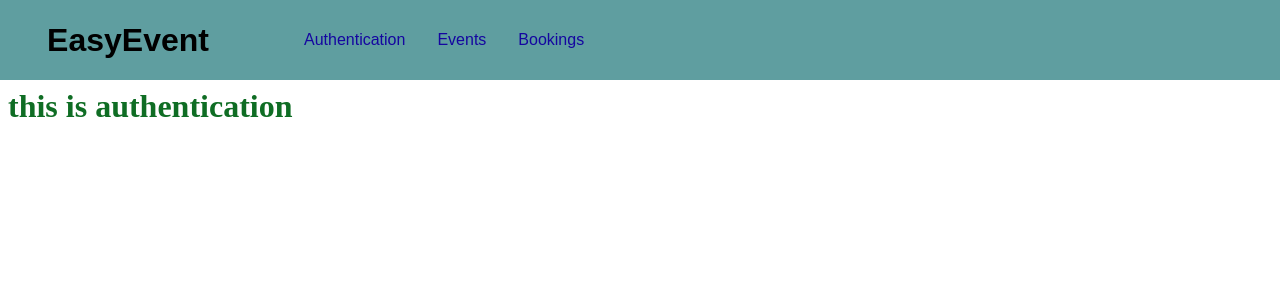
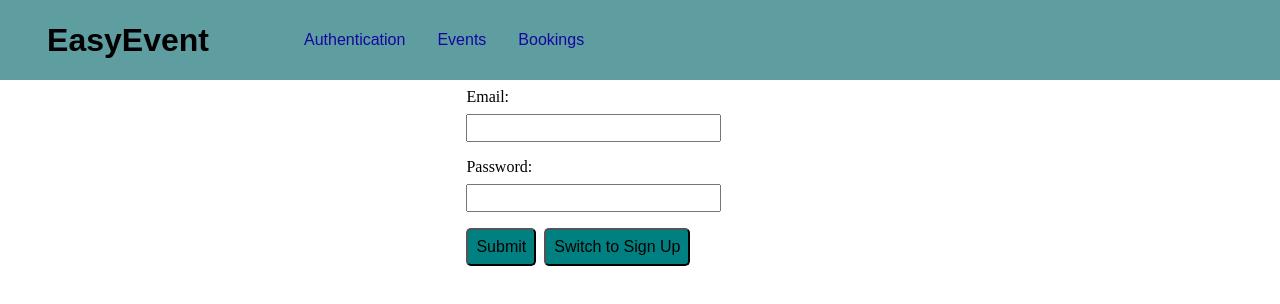
Before and after one commit to leilei180827/MERN-GraphQL, a React (Create React App) app in the folder frontend/: page /auth in a window 1280 px wide. Shown: the top 304 px of the page. Built offline with nearby package versions, Linux system fonts and the light colour scheme.

Commit message:
createUser frontend and backend

```diff
--- a/frontend/package.json
+++ b/frontend/package.json
@@ -31,5 +31,6 @@
       "last 1 firefox version",
       "last 1 safari version"
     ]
-  }
+  },
+  "proxy": "http://localhost:5000"
 }
--- /dev/null
+++ b/frontend/src/pages/authentication/authentication.css
@@ -0,0 +1,31 @@
+form {
+  margin: auto;
+  width: 30%;
+  margin-top: 11vh;
+}
+.form-group {
+  margin: 1rem;
+}
+.form-group label,
+.form-group input {
+  display: block;
+  margin-bottom: 0.5rem;
+}
+
+.form-group input {
+  font-size: 1.2rem;
+  margin-bottom: 0;
+}
+.form-group button {
+  font-size: 1rem;
+  border-radius: 5px;
+  background-color: teal;
+  color: #000;
+  padding: 0.5rem;
+  margin-right: 0.5rem;
+  cursor: pointer;
+}
+.form-group button:hover {
+  background-color: rgb(6, 100, 100);
+  color: #fff;
+}
--- a/frontend/src/pages/authentication/authentication.js
+++ b/frontend/src/pages/authentication/authentication.js
@@ -1,6 +1,51 @@
-import React from "react";
-import styles from "./authentication.module.css";
+import React, { createRef } from "react";
+import "./authentication.css";
 const Authentication = () => {
-  return <h1 className={styles.title}>this is authentication</h1>;
+  const emailEl = createRef();
+  const passwordEl = createRef();
+  const submitHandler = (event) => {
+    event.preventDefault();
+    const email = emailEl.current.value;
+    const password = passwordEl.current.value;
+    const requestQuery = {
+      query: `
+      mutation{
+        createUser(userInput:{
+          email:"${email}",
+          password:"${password}"
+        }){
+          _id
+          email
+        }
+      }`,
+    };
+    fetch("http://localhost:5000/graphql", {
+      method: "POST",
+      body: JSON.stringify(requestQuery),
+      headers: {
+        "Content-Type": "application/json",
+      },
+    })
+      .then((response) => response.json())
+      .then((response) => console.log(response))
+      .catch((error) => console.log(error));
+  };
+  return (
+    <form onSubmit={submitHandler}>
+      <div className="form-group">
+        <label htmlFor="email">Email:</label>
+        <input type="email" id="email" ref={emailEl} />
+      </div>
+
+      <div className="form-group">
+        <label htmlFor="password">Password:</label>
+        <input type="password" id="password" ref={passwordEl} />
+      </div>
+      <div className="form-group">
+        <button type="submit">Submit</button>
+        <button type="button">Switch to Sign Up</button>
+      </div>
+    </form>
+  );
 };
 export default Authentication;
--- a/frontend/src/pages/authentication/authentication.module.css
+++ /dev/null
@@ -1,4 +0,0 @@
-.title {
-  color: rgb(15, 109, 36);
-  margin-top: 11vh;
-}
--- a/package.json
+++ b/package.json
@@ -11,6 +11,7 @@
   "license": "MIT",
   "dependencies": {
     "bcryptjs": "^2.4.3",
+    "cors": "^2.8.5",
     "express": "^4.17.1",
     "express-graphql": "^0.9.0",
     "graphql": "^15.0.0",
```
Also changed, not shown: 2 other files (tests, documents, lock files or other folders).
